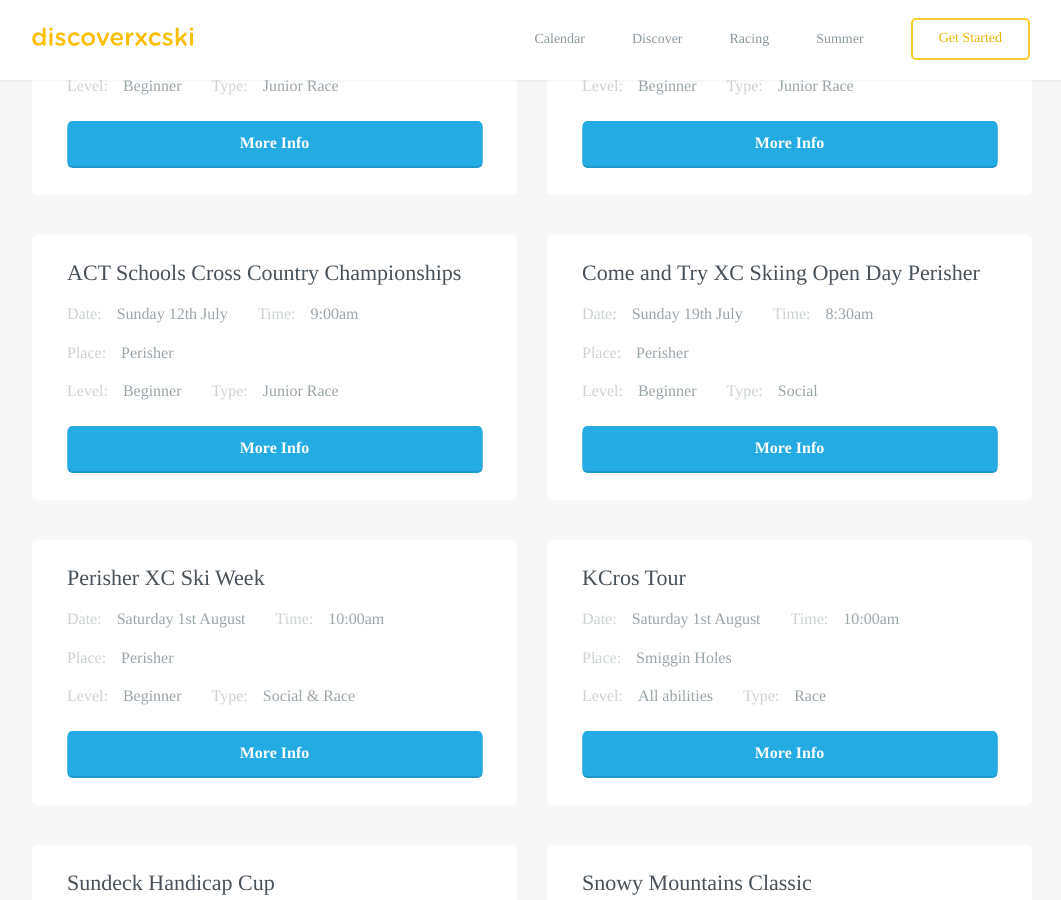
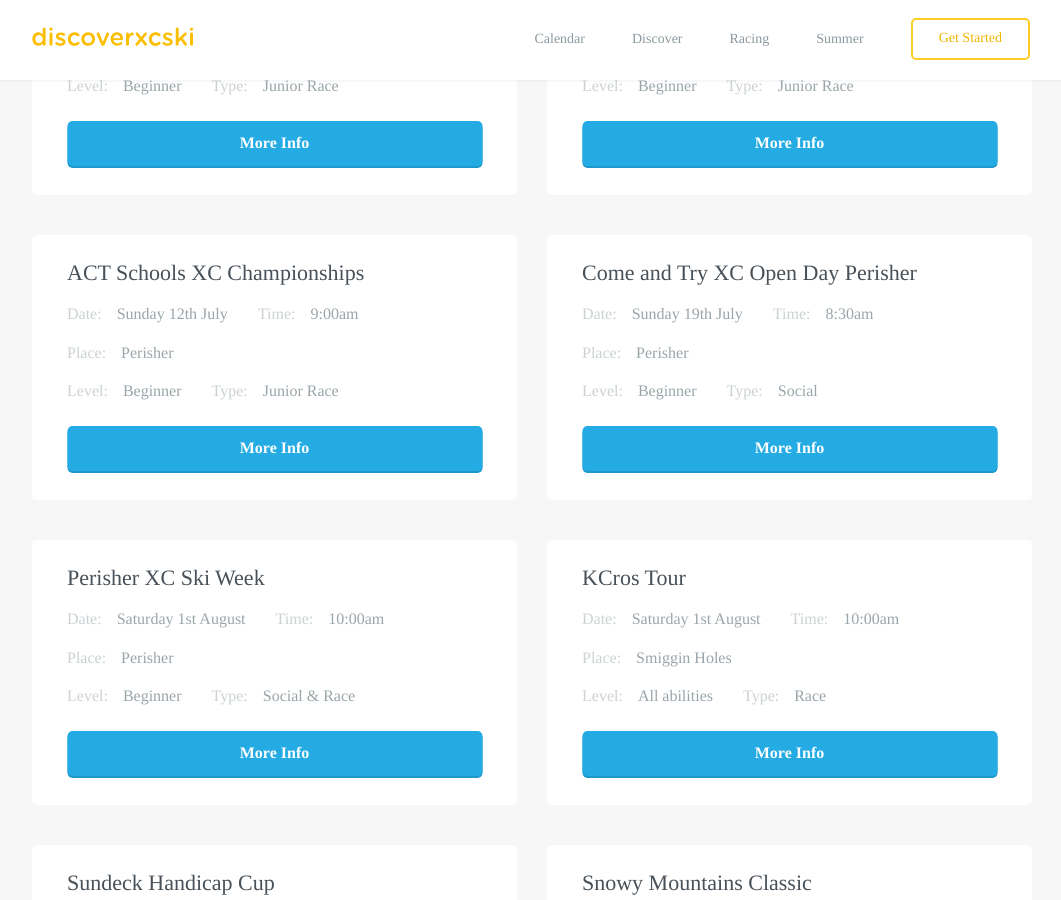
Before and after one commit to robcatto/robcatto.github.io, a Jekyll site: the page built from events/index.html, in a window 1280 px wide and 900 px high, scrolled down 978 px. Shown: the whole window, without its empty margins (108-1169 px from the left). Built offline with Jekyll 4.4.1, drawn with Linux system fonts in a browser that asks for light colours; some web fonts are replaced; Markdown is read by kramdown in place of the engine named in the settings.

Commit message:
Update index.html

```diff
--- a/events/index.html
+++ b/events/index.html
@@ -350,7 +350,7 @@ layout: default
                           <!--ACT Schools Cross Country Championships-->
                         <div class="column two">
                             <div class="callout-card event__card">
-                                    <h3 class="event__heading">ACT Schools Cross Country Championships</h3>
+                                    <h3 class="event__heading">ACT Schools XC Championships</h3>
                                         <span class="event__meta">Date:</span><span class="event__info">Sunday 12th July</span><span class="event__meta">Time:</span><span class="event__info">9:00am</span>
                                         <br>
                                         <span class="event__meta">Place:</span><span class="event__info">Perisher</span>
@@ -362,7 +362,7 @@ layout: default
                           <!--Come and Try XC Skiing Open Day Perisher-->
                         <div class="column two">
                             <div class="callout-card event__card">
-                                    <h3 class="event__heading">Come and Try XC Skiing Open Day Perisher</h3>
+                                    <h3 class="event__heading">Come and Try XC Open Day Perisher</h3>
                                         <span class="event__meta">Date:</span><span class="event__info">Sunday 19th July</span><span class="event__meta">Time:</span><span class="event__info">8:30am</span>
                                         <br>
                                         <span class="event__meta">Place:</span><span class="event__info">Perisher</span>
```
